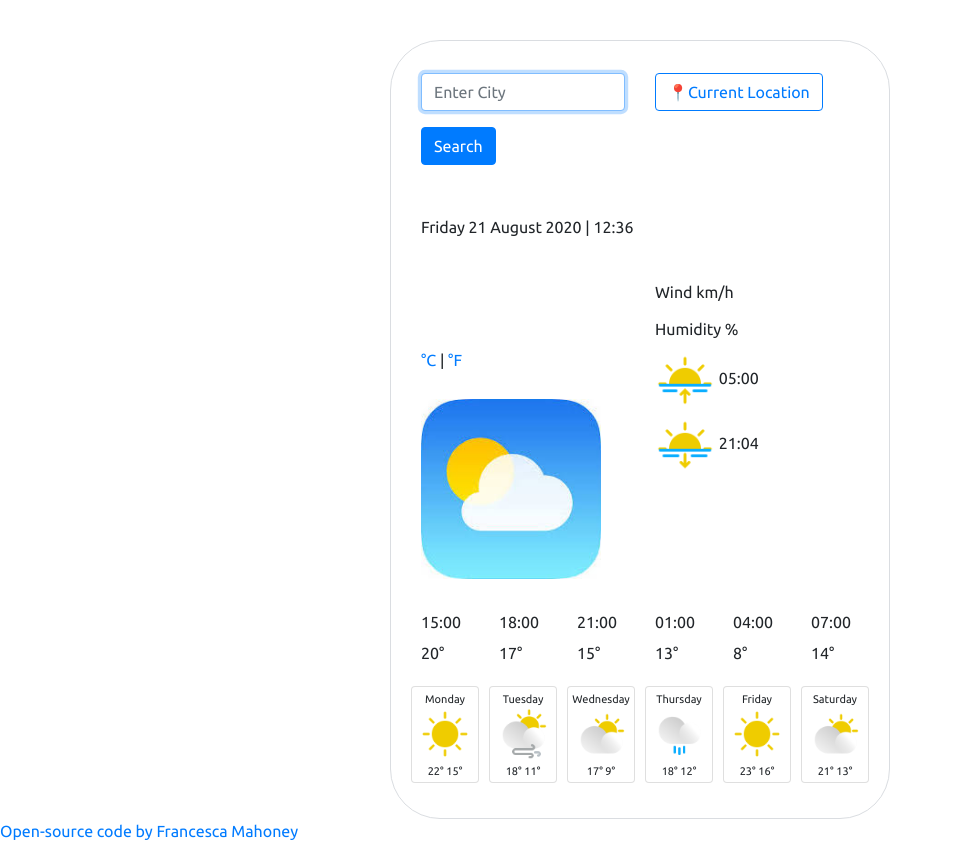
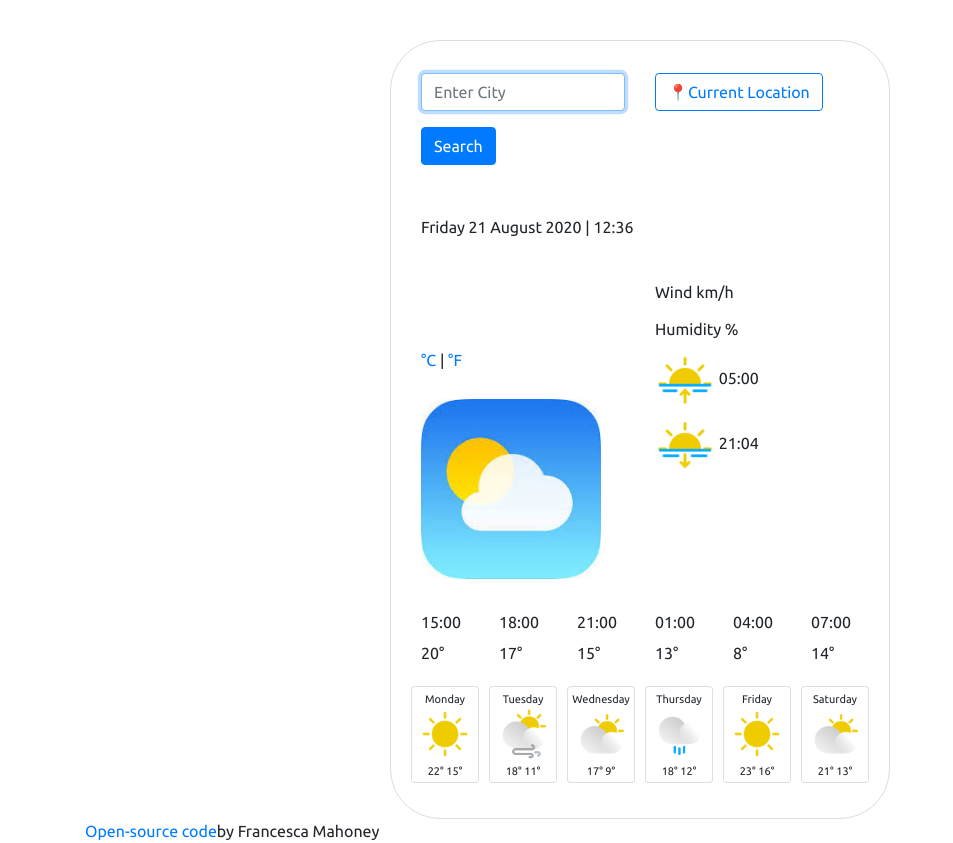
Before and after one commit to FranMahoney/weather-planet-app, a plain HTML site: page index.html in a window 1280 px wide. Shown: the whole page, without its empty margins (0-953 px from the left). Drawn offline with nearby package versions, Linux system fonts and the light colour scheme; no server answers.

Commit message:
Updated HTML with source code link inside container

```diff
--- a/index.html
+++ b/index.html
@@ -256,10 +256,11 @@
           </div>
         </div>
       </div>
+      <a href="https://github.com/FranMahoney/weather-planet-app"
+        >Open-source code</a
+      >by Francesca Mahoney
     </div>
-    <a href="https://github.com/FranMahoney/weather-planet-app"
-      >Open-source code by Francesca Mahoney</a
-    >
+
     <script src="script.js"></script>
   </body>
 </html>
```
